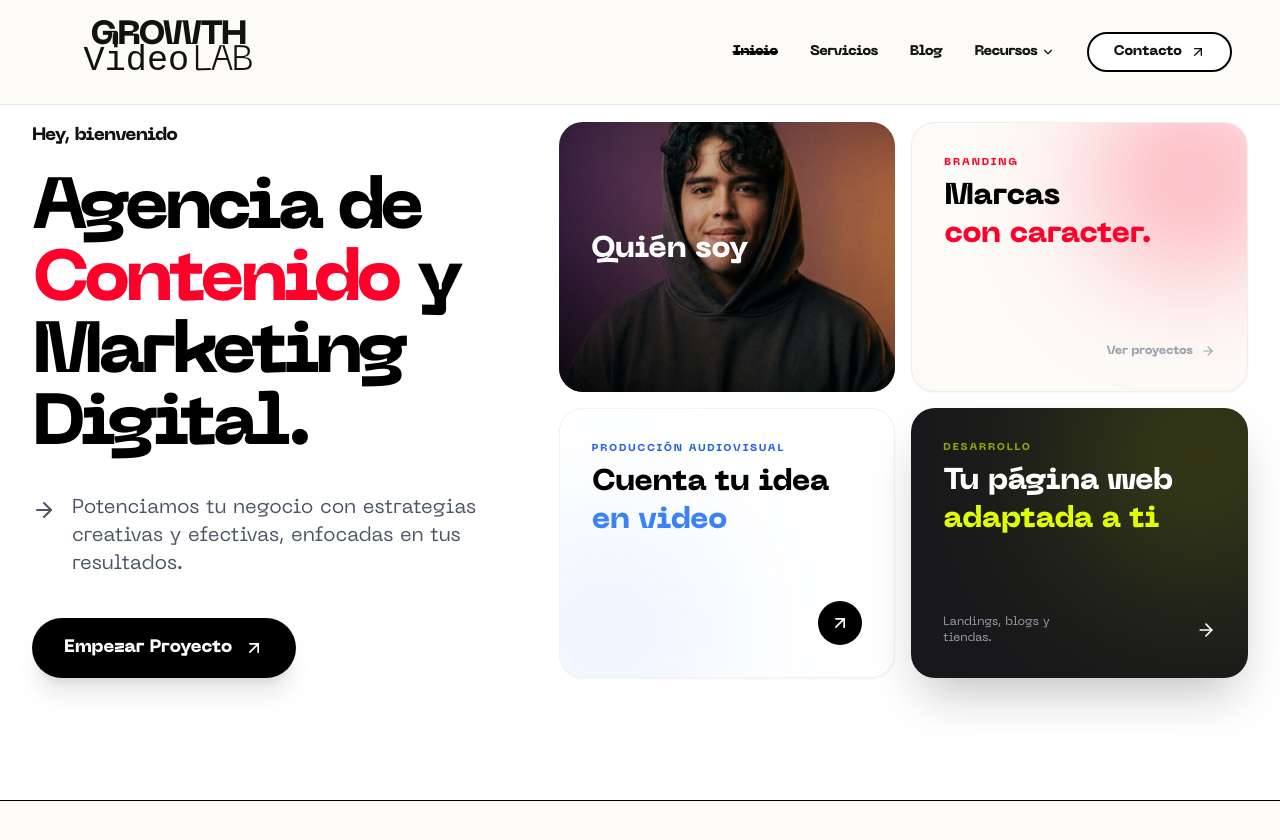
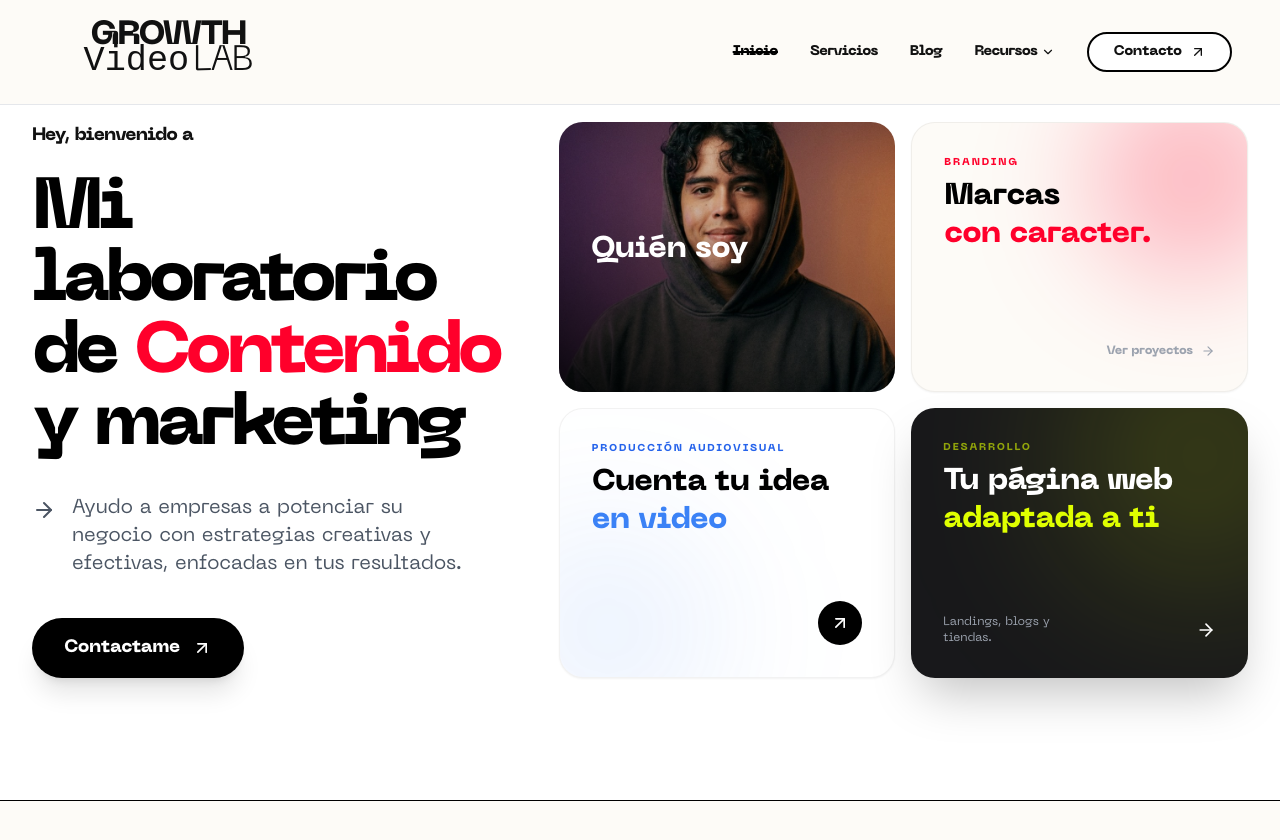
Before and after one commit to jxhnmcclain/gvlwebreact, a React (Vite) app: page / in a window 1280 px wide. Shown: the top 840 px of the page. Built offline with nearby package versions, Linux system fonts and the light colour scheme; a web font is replaced by a local one.

Commit message:
changes for hero and small stuff

```diff
--- a/components/Hero.tsx
+++ b/components/Hero.tsx
@@ -42,17 +42,17 @@ const Hero = () => {
         {/* LEFT COLUMN: Text & CTA */}
         <div className="col-span-1 md:col-span-12 lg:col-span-5 flex flex-col justify-center text-left py-8 md:py-0">
           <motion.div variants={itemVariants} className="flex items-center gap-2 mb-6">
-            <span className="font-bold text-lg tracking-tight">Hey, bienvenido</span>
+            <span className="font-bold text-lg tracking-tight">Hey, bienvenido a</span>
           </motion.div>
 
           {/* Main Headline */}
           <motion.h1 variants={itemVariants} className="text-5xl md:text-6xl lg:text-7xl font-black leading-[1.05] tracking-tighter mb-8 text-black">
-            Agencia de <span className="text-gvl-orange">Contenido</span> y Marketing Digital.
+            Mi laboratorio de <span className="text-gvl-orange">Contenido</span> y marketing
           </motion.h1>
 
           <motion.p variants={itemVariants} className="text-lg md:text-xl font-medium text-gray-600 mb-10 max-w-md leading-relaxed flex items-start gap-4">
             <ArrowRight className="shrink-0 mt-1" />
-            Potenciamos tu negocio con estrategias creativas y efectivas, enfocadas en tus resultados.
+            Ayudo a empresas a potenciar su negocio con estrategias creativas y efectivas, enfocadas en tus resultados.
           </motion.p>
 
           <motion.div variants={itemVariants}>
@@ -60,7 +60,7 @@ const Hero = () => {
               onClick={() => navigate('/contacto')}
               className="bg-black text-white rounded-full px-8 py-4 text-lg font-bold flex items-center gap-3 hover:bg-gray-800 transition-all hover:scale-105 active:scale-95 shadow-xl"
             >
-              Empezar Proyecto
+              Contactame
               <ArrowUpRight size={20} />
             </button>
           </motion.div>
```
